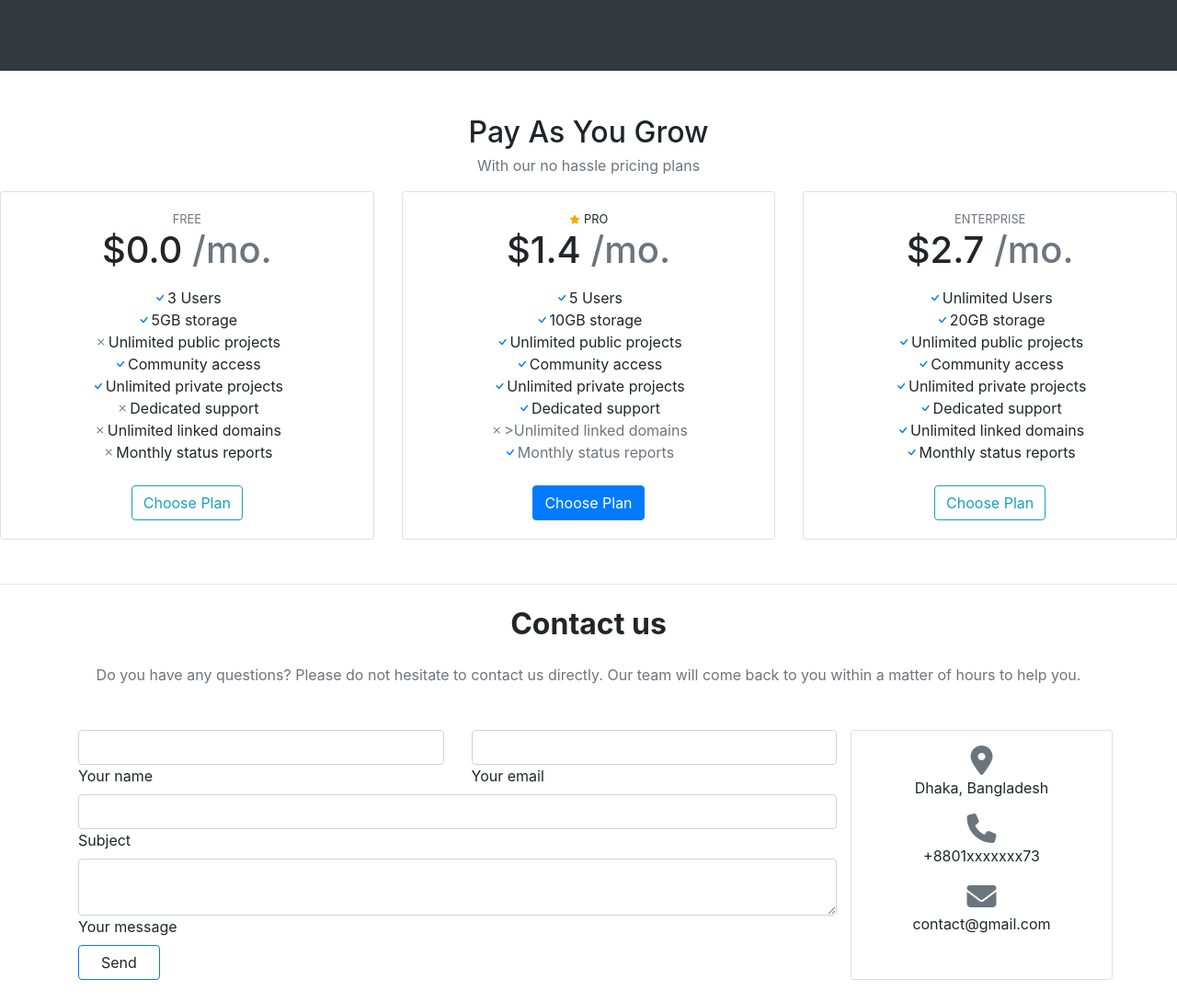
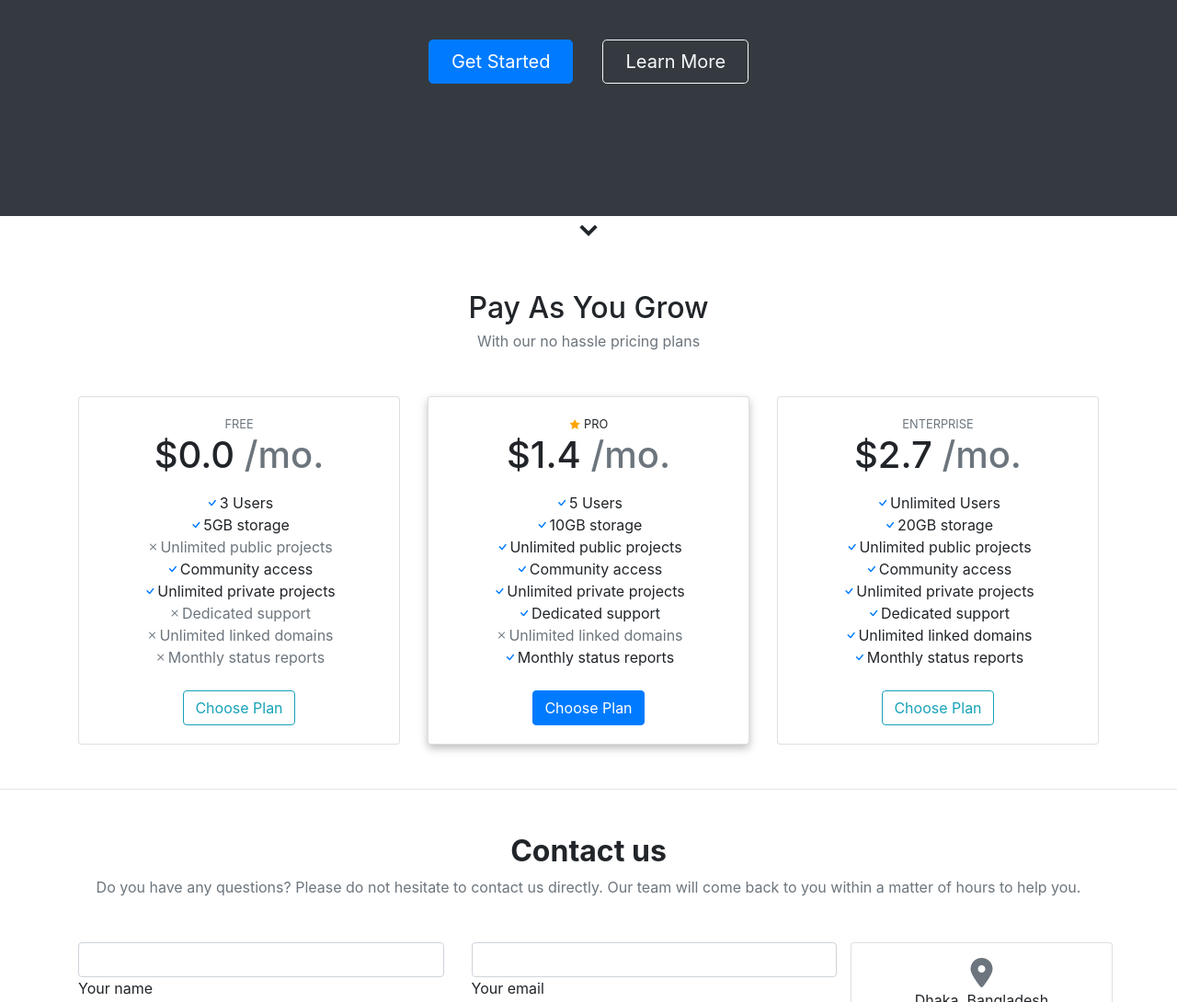
Before and after one commit to shithil008/Projects, a plain HTML site: page index.html in a window 1280 px wide. Shown: the part 400-1490 px from the top of the page at 92% size. Drawn offline with nearby package versions, Linux system fonts and the light colour scheme.

Commit message:
Add files via upload

```diff
--- a/index.html
+++ b/index.html
@@ -2,10 +2,11 @@
 <html lang="en">
 
 <head>
+
   <!-- Required meta tags -->
   <meta charset="utf-8">
   <meta name="viewport" content="width=device-width, initial-scale=1, shrink-to-fit=no">
-
+<link rel="stylesheet" href="./assets/style.css">
   <!-- Bootstrap CSS -->
   <link rel="stylesheet" href="https://cdn.jsdelivr.net/npm/bootstrap@4.0.0/dist/css/bootstrap.min.css"
     integrity="sha384-Gn5384xqQ1aoWXA+058RXPxPg6fy4IWvTNh0E263XmFcJlSAwiGgFAW/dAiS6JXm" crossorigin="anonymous">
@@ -57,22 +58,29 @@
   </nav>
   <div class="bg-dark py-5">
     <div class="text-wrap text-center text-white p-5">
+      <div class="container p-5">
       <h1 class="font-weight-bold display-4">Shop in style</h1>
       <p style="color: #dedede;" class="text-wrap lead display-5">Lorem ipsum dolor sit, amet consectetur adipisicing
         elit. Nihil cupiditate voluptas explicabo voluptatum dolorum quam, amet ipsum veritatis eligendi delectus rerum
         itaque porro animi consectetur eum similique non nobis consequuntur ipsa temporibus ipsam totam? Aliquid illo
         exercitationem, soluta eligendi impedit facilis possimus iusto ipsa, modi, in molestiae rem ab eaque?</p>
-      <div class="d-grid gap-3 d-sm-flex justify-content-sm-center">
-        <button class="btn btn-primary btn-lg me-sm-3 px-4 py-2 mr-4">Get Started</button>
-        <button class="btn btn-outline-light btn-lg me-sm-3 px-4 py-2">Learn More</button>
+      <div class="d-grid gap-3 d-sm-flex justify-content-sm-center mt-5">
+        <button class="btn btn-primary btn-lg me-sm-3 px-4 py-2">Get Started</button>
+        <div class="mx-lg-3 mx-md-2 mx-sm-2 pt-2"></div>
+        <button id="header-learn-more" class="btn btn-outline-light btn-lg me-sm-3 px-4 py-2">Learn More</button>
+      </div>
       </div>
     </div>
   </div>
+  <div class="down-icon text-center"><i style="font-size: 32px;" class="icofont-simple-down"></i></div>
 
-  <h2 class="mt-5 mb-1 text-center">Pay As You Grow</h2>
+  <div class="pricing mb-5">
+  <h2 id="js-auto-scroll-to-pricing" class="mt-5 mb-1 text-center">Pay As You Grow</h2>
   <p class="text-muted text-center">With our no hassle pricing plans</p>
-  <div class="row justify-content-sm-center gx-5 align-items-center text-center">
-    <div class="col-lg-4 col-md-3 col-sm-1">
+</div>
+  <div class="container">
+  <div class="row text-center">
+    <div class="col-lg-4 col-md-4 col-sm-12">
       <div class="card">
         <div class="card-body">
           <div class="small text-uppercase fw-bold text-muted">Free</div>
@@ -81,20 +89,20 @@
           <ul class="list-unstyled mb-4">
             <li><i class='bi bi-check text-primary'></i>3 Users</li>
             <li><i class='bi bi-check text-primary'></i>5GB storage</li>
-            <li><i class='bi bi-x text-primary text-muted'></i>Unlimited public projects</li>
+            <li class="text-muted"><i class='bi bi-x text-primary text-muted'></i>Unlimited public projects</li>
             <li><i class='bi bi-check text-primary'></i>Community access</li>
             <li><i class='bi bi-check text-primary'></i>Unlimited private projects</li>
-            <li><i class='bi bi-x text-primary text-muted'></i>Dedicated support</li>
-            <li><i class='bi bi-x text-primary text-muted'></i>Unlimited linked domains</li>
-            <li><i class='bi bi-x text-primary text-muted'></i>Monthly status reports</li>
+            <li class="text-muted"><i class='bi bi-x text-primary text-muted'></i>Dedicated support</li>
+            <li class="text-muted"><i class='bi bi-x text-primary text-muted'></i>Unlimited linked domains</li>
+            <li class="text-muted"><i class='bi bi-x text-primary text-muted'></i>Monthly status reports</li>
           </ul>
           </p>
           <a href="#" class="btn btn-outline-info">Choose Plan</a>
         </div>
       </div>
     </div>
-    <div class="col-lg-4 col-md-3 col-sm-1">
-      <div class="card">
+    <div class="col-lg-4 col-md-4 col-sm-12">
+      <div style="box-shadow: 0 4px 10px rgba(0, 0, 0, 0.26);"  class="card">
 
         <div class="card-body">
           <div class="small text-uppercase fw-bold">
@@ -109,7 +117,7 @@
             <li><i class='bi bi-check text-primary'></i>Community access</li>
             <li><i class='bi bi-check text-primary'></i>Unlimited private projects</li>
             <li><i class='bi bi-check text-primary'></i>Dedicated support</li>
-            <li<i class='bi bi-x text-primary text-muted'></i>>Unlimited linked domains</li>
+            <li class="text-muted"><i class='bi bi-x text-primary text-muted'></i>Unlimited linked domains</li>
               <li><i class='bi bi-check text-primary'></i>Monthly status reports</li>
           </ul>
           </p>
@@ -117,7 +125,7 @@
         </div>
       </div>
     </div>
-    <div class="col-lg-4 col-md-3 col-sm-1">
+    <div class="col-lg-4 col-md-4 col-sm-12">
       <div class="card">
         <div class="card-body">
           <div class="small text-uppercase fw-bold text-muted">Enterprise</div>
@@ -138,15 +146,12 @@
         </div>
       </div>
     </div>
-  </div>
+  </div></div>
   <hr class="mt-5 mb-4">
 
-  <div class="container mx-5 mx-auto">
-    <!--Section: Contact v.2-->
-    <section class="mb-4">
-
+  <div class="container mx-5  mt-5 mx-auto">
       <!--Section heading-->
-      <h2 class="h1-responsive font-weight-bold text-center my-4">Contact us</h2>
+      <h2 class="h2-responsive font-weight-bold text-center">Contact us</h2>
       <!--Section description-->
       <p class="text-center w-responsive mx-auto mb-5 text-muted">Do you have any questions? Please do not hesitate to
         contact us directly. Our team will come back to you within
@@ -156,7 +161,7 @@
 
         <!--Grid column-->
         <div class="col-md-9 mb-md-0 mb-5">
-          <form id="contact-form" name="contact-form" action="mail.php" method="POST">
+          <form id="contact-form" name="contact-form" action="#" method="POST">
 
             <!--Grid row-->
             <div class="row">
@@ -216,11 +221,8 @@
           </div>
           <div class="status"></div>
         </div>
-        <!--Grid column-->
-        <div class="card col-md-3 text-center" style="width: 1rem;">
 
-          <!--Grid column-->
-
+        <div class="card col-md-3 sm-12 text-center">
           <ul class="list-unstyled mb-0 mt-3">
             <li><i style="font-size: 32px;" class="text-muted fa-solid fa-location-dot"></i>
               <p>Dhaka, Bangladesh</p>
@@ -234,27 +236,33 @@
               <p>contact@gmail.com</p>
             </li>
           </ul>
-
-          <!--Grid column-->
-
         </div>
-
     </section>
     <!--Section: Contact v.2-->
   </div>
 
 
+
   <!-- Optional JavaScript -->
   <!-- jQuery first, then Popper.js, then Bootstrap JS -->
-  <script src="https://code.jquery.com/jquery-3.2.1.slim.min.js"
-    integrity="sha384-KJ3o2DKtIkvYIK3UENzmM7KCkRr/rE9/Qpg6aAZGJwFDMVNA/GpGFF93hXpG5KkN"
-    crossorigin="anonymous"></script>
+  <script src="https://ajax.googleapis.com/ajax/libs/jquery/3.4.1/jquery.min.js"></script>
   <script src="https://cdn.jsdelivr.net/npm/popper.js@1.12.9/dist/umd/popper.min.js"
     integrity="sha384-ApNbgh9B+Y1QKtv3Rn7W3mgPxhU9K/ScQsAP7hUibX39j7fakFPskvXusvfa0b4Q"
     crossorigin="anonymous"></script>
   <script src="https://cdn.jsdelivr.net/npm/bootstrap@4.0.0/dist/js/bootstrap.min.js"
     integrity="sha384-JZR6Spejh4U02d8jOt6vLEHfe/JQGiRRSQQxSfFWpi1MquVdAyjUar5+76PVCmYl"
     crossorigin="anonymous"></script>
+
+    <!-- learn more button auto scroll to pricing area -->
+    <!-- autoscroll function start -->
+    <script>
+      $("#header-learn-more").click(function() {
+        $('html, body').animate({
+            scrollTop: $("#js-auto-scroll-to-pricing").offset().top
+        }, 950);
+      });
+      </script>
+      <!-- autoscroll function end -->
 </body>
 
 </html>
```
